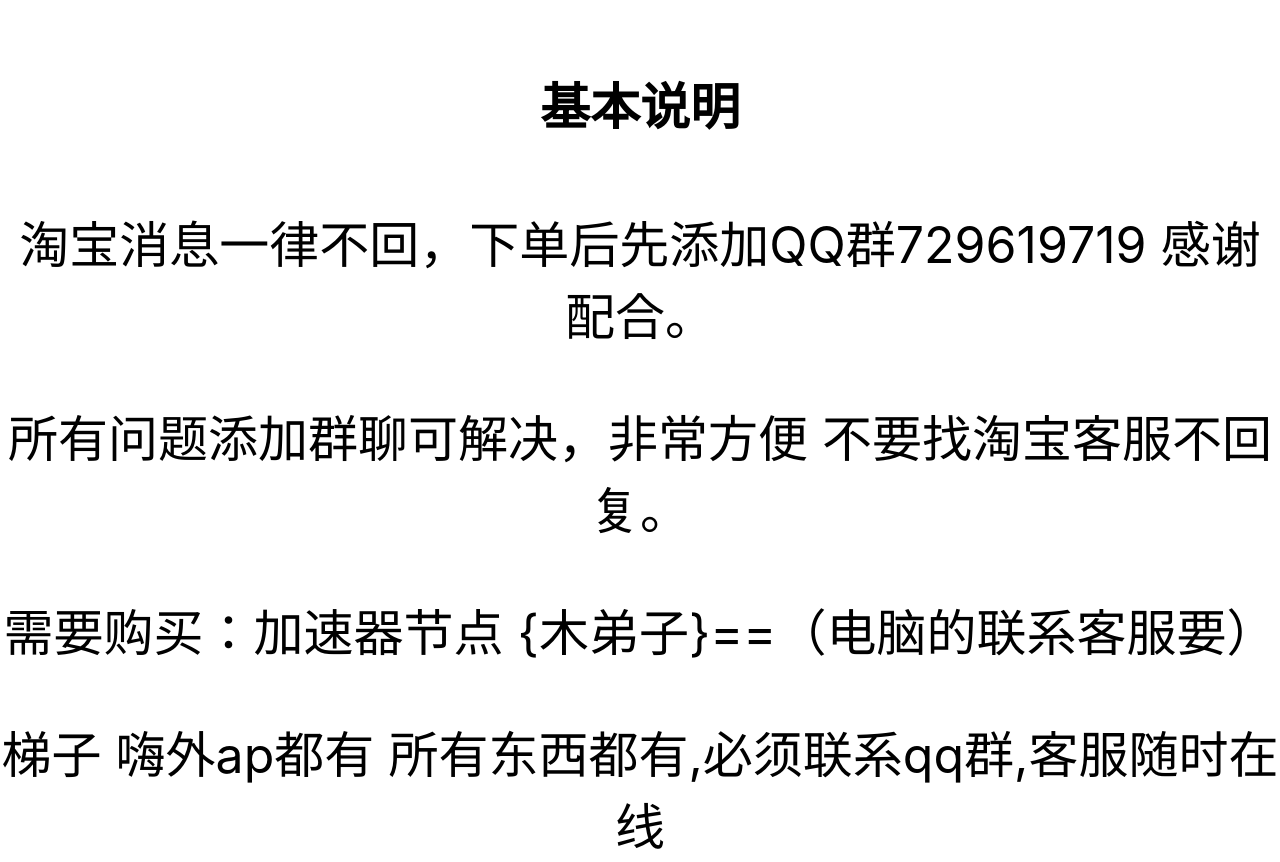
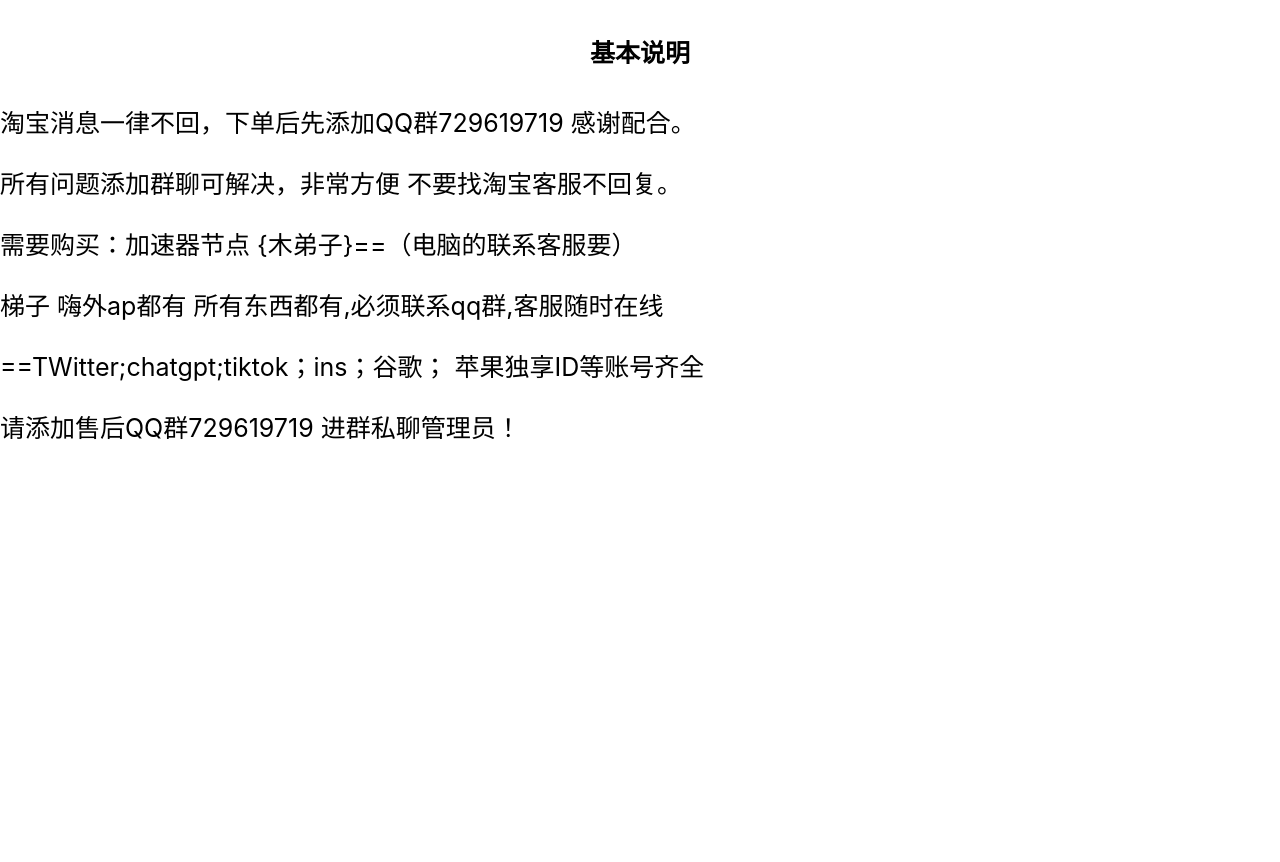
Before and after one commit to uyoaiy1/xiaoyu, a plain HTML site: page index.html in a window 1280 px wide. Shown: the top 862 px of the page. After the commit the page ends 800 px from the top, so only its background shows below. Drawn offline with Linux system fonts and the light colour scheme.

Commit message:
Update index.html

```diff
--- a/index.html
+++ b/index.html
@@ -8,7 +8,7 @@
 
         #main-box p
         {
-            text-align: center;
+            text-align: ;
         }
 
         #main-box h4
@@ -20,7 +20,7 @@
 
             margin: 0 auto;
 
-            font-size: 50px;
+            font-size: 25px;
             font-family: -apple-system, BlinkMacSystemFont, 'Segoe UI', 'Helvetica Neue', sans-serif;
 
         }
```
